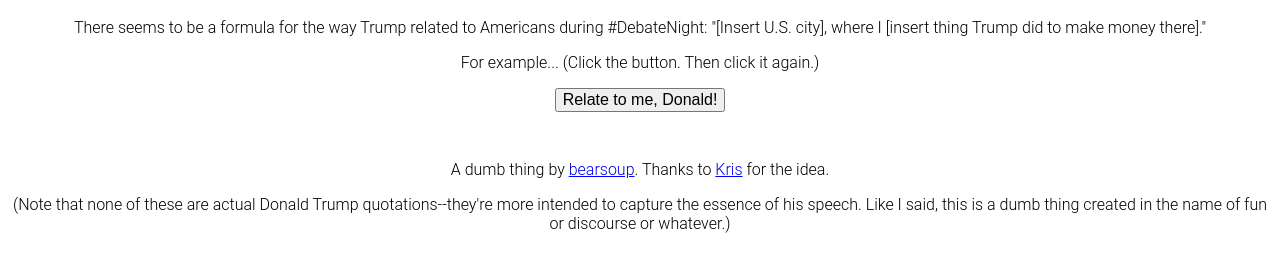
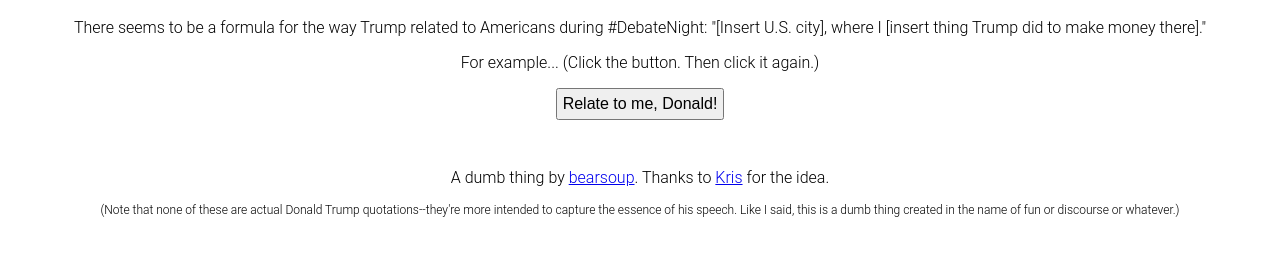
Before and after one commit to bearsoup/bearsoup.github.io, a plain HTML site: page index.html in a window 1280 px wide. Shown: the part 69-340 px from the top of the page. Drawn offline with Linux system fonts and the light colour scheme.

Commit message:
added #disclaimer

```diff
--- a/style.css
+++ b/style.css
@@ -13,6 +13,11 @@ h1 {
 	margin-top: 10px;
 }
 
+#disclaimer {
+	font-size:.75rem;
+}
+
 .btn {
 	font-size: 1rem;
+	padding: 5px 5px 5px 5px;
 }
```
